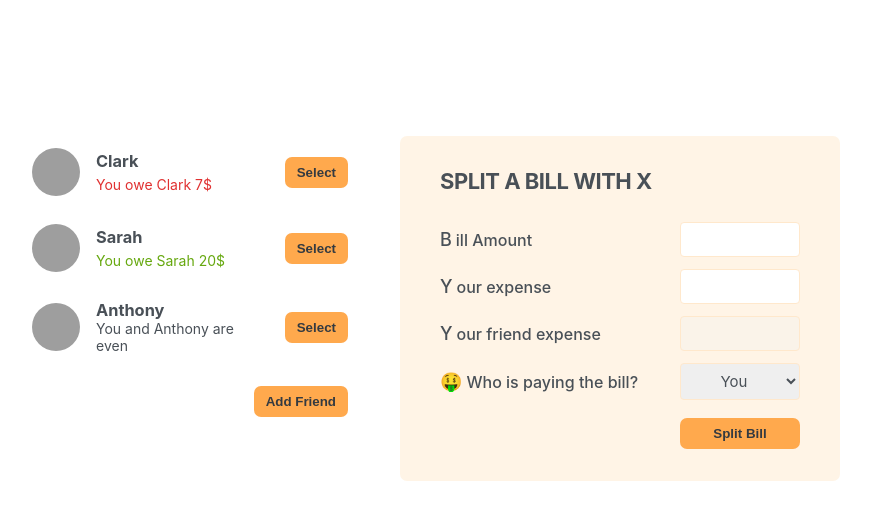
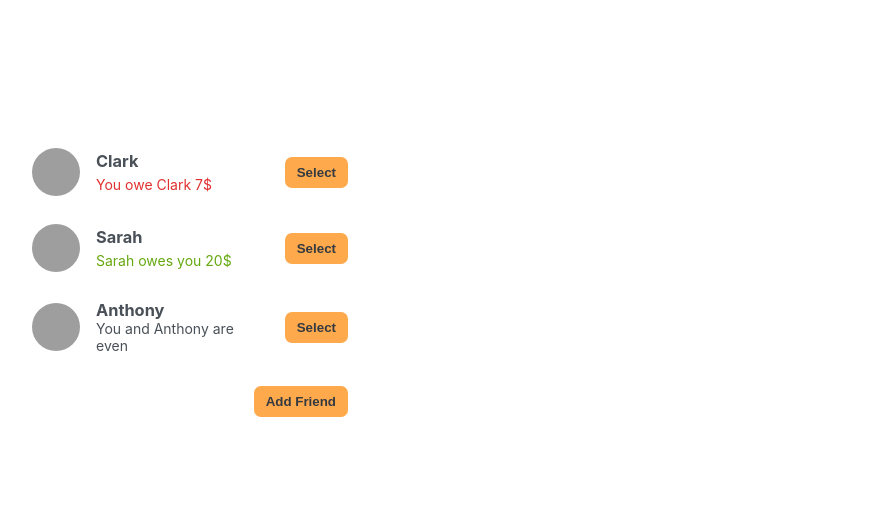
Before and after one commit to nikhilbudhathoki09/eat-and-split-React, a React (Create React App) app: page / in a window 1280 px wide. Shown: the top 520 px of the page, without its empty margins (210-1081 px from the left). Built offline with nearby package versions, Linux system fonts and the light colour scheme; grey boxes are pictures that could not be loaded.

Commit message:
finished with the project with proper state management concepts

```diff
--- a/src/App.js
+++ b/src/App.js
@@ -33,42 +33,77 @@
 export default function App() {
   const [showAddFriend, setShowAddFriend] = useState(false);
   const [friends, setFriends] = useState(initialFriends);
+  const [selectedFriend, setSelectedFriend] = useState(null);
 
   function handleShowAddFriend() {
     setShowAddFriend((show) => !show);
+    // setSelectedFriend(null);
   }
 
   function handleAddFriends(friend) {
     setFriends((friends) => [...friends, friend]);
     setShowAddFriend(false);
   }
+
+  function handleSelectedFriend(friend) {
+    setSelectedFriend((selected) =>
+      selected?.id === friend.id ? null : friend
+    );
+    setShowAddFriend(false);
+  }
+
+  function handleSplitBill(value) {
+    console.log("value" + value);
+    setFriends((friends) =>
+      friends.map((friend) =>
+        friend.id === selectedFriend.id
+          ? { ...friend, balance: friend.balance + value }
+          : friend
+      )
+    );
+
+    setSelectedFriend(null);
+  }
+
   return (
     <div className="app">
       <div className="sidebar">
-        <FriendsList friends={friends} />
+        <FriendsList
+          friends={friends}
+          onSelectedFriend={handleSelectedFriend}
+          selectedFriend={selectedFriend}
+        />
         {showAddFriend && <FormAddFriend onAddFriend={handleAddFriends} />}
         <Button onClick={handleShowAddFriend}>
           {showAddFriend ? "Close" : "Add Friend"}
         </Button>
       </div>
-      <FormSplitBill />
+      {selectedFriend && (
+        <FormSplitBill friend={selectedFriend} onSplitBill={handleSplitBill} />
+      )}
     </div>
   );
 }
 
-function FriendsList({ friends }) {
+function FriendsList({ friends, onSelectedFriend, selectedFriend }) {
   return (
     <ul>
       {friends.map((friend) => (
-        <Friend friend={friend} key={friend.id} />
+        <Friend
+          friend={friend}
+          onSelectedFriend={onSelectedFriend}
+          selectedFriend={selectedFriend}
+          key={friend.id}
+        />
       ))}
     </ul>
   );
 }
 
-function Friend({ friend }) {
+function Friend({ friend, onSelectedFriend, selectedFriend }) {
+  const isSelected = selectedFriend?.id === friend.id;
   return (
-    <li>
+    <li className={isSelected ? "selected" : ""}>
       <img src={friend.image} alt={friend.name}></img>
       <h3>{friend.name}</h3>
       {friend.balance < 0 && (
@@ -79,12 +114,14 @@
 
       {friend.balance > 0 && (
         <p className="green">
-          You owe {friend.name} {Math.abs(friend.balance)}$
+          {friend.name} owes you {Math.abs(friend.balance)}$
         </p>
       )}
 
       {friend.balance === 0 && <p>You and {friend.name} are even</p>}
-      <Button>Select</Button>
+      <Button onClick={() => onSelectedFriend(friend)}>
+        {isSelected ? "Close" : "Select"}
+      </Button>
     </li>
   );
 }
@@ -131,24 +168,53 @@
   );
 }
 
-function FormSplitBill() {
+function FormSplitBill({ friend, onSplitBill }) {
+  const [bill, setBill] = useState("");
+  const [paidByUser, setPaidByUser] = useState("");
+  const friendExpense = bill ? bill - paidByUser : "";
+  const [whoIsPaying, setWhoIsPaying] = useState("user");
+
+  function handleSubmit(e) {
+    e.preventDefault();
+    if (!bill || !paidByUser) return;
+    onSplitBill(whoIsPaying === "user" ? friendExpense : -paidByUser);
+    console.log(whoIsPaying);
+  }
+
   return (
-    <form className="form-split-bill">
-      <h2>Split a bill with X</h2>
+    <form className="form-split-bill" onSubmit={handleSubmit}>
+      <h2>Split a bill with {friend.name}</h2>
 
-      <label>Bill Amount</label>
-      <input type="text" />
+      <label>💰Bill Amount</label>
+      <input
+        type="number"
+        value={bill}
+        onChange={(e) => setBill(Number(e.target.value))}
+      />
 
-      <label>Your expense</label>
-      <input type="text" />
+      <label>💸Your expense</label>
+      <input
+        type="number"
+        value={paidByUser}
+        onChange={(e) =>
+          setPaidByUser(
+            Number(e.target.value) > bill ? paidByUser : Number(e.target.value)
+          )
+        }
+      />
 
-      <label>Your friend expense</label>
-      <input type="text" disabled />
+      <label>💰{friend.name}'s expense</label>
+      <input type="text" disabled value={friendExpense} />
 
       <label>🤑Who is paying the bill?</label>
-      <select>
-        <option>You</option>
-        <option>Your friend</option>
+      <select
+        value={whoIsPaying}
+        onChange={(e) => {
+          setWhoIsPaying(e.target.value);
+        }}
+      >
+        <option value="user">You</option>
+        <option value="friend">{friend.name}</option>
       </select>
 
       <Button>Split Bill</Button>
```
